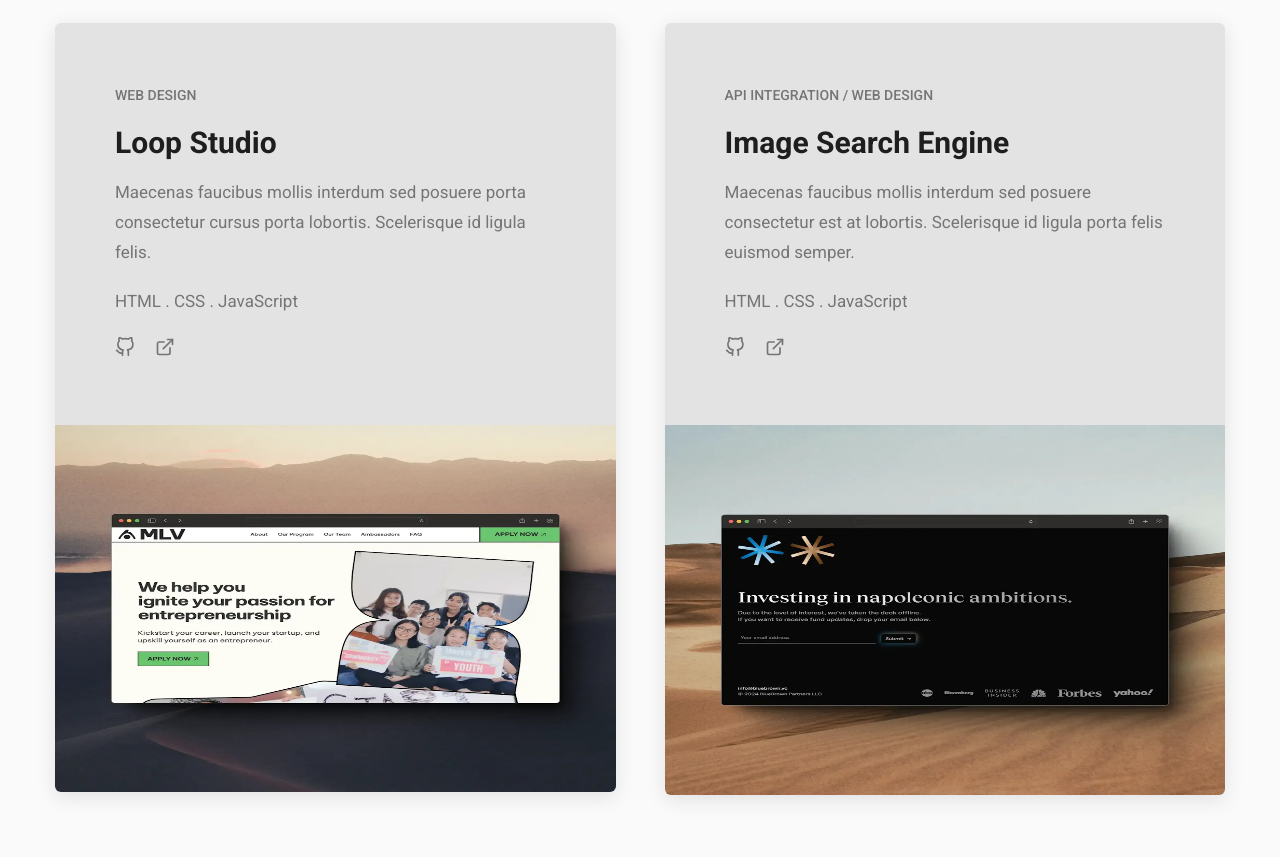
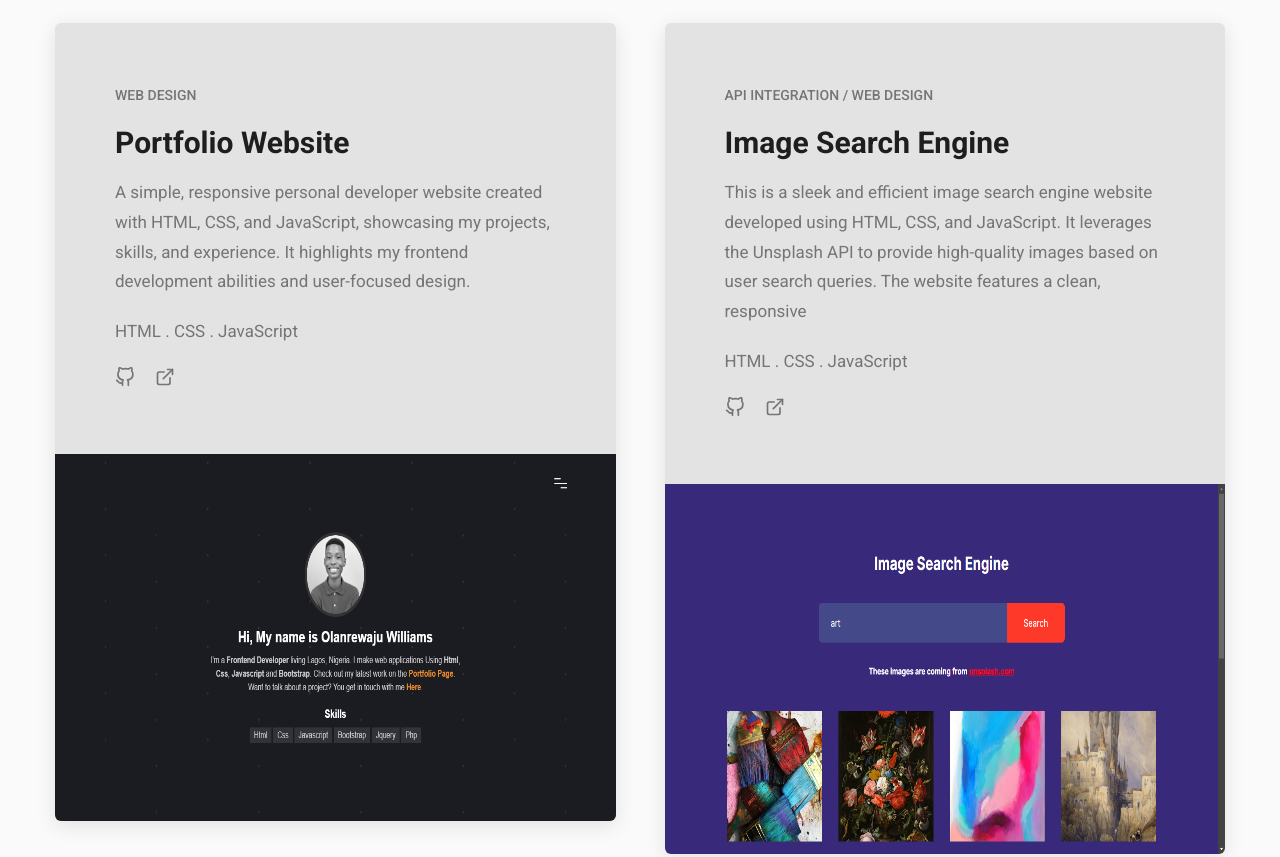
Before and after one commit to lanre647/Olanrewaju-Williams-, a plain HTML site: page index.html in a window 1280 px wide. Shown: the part 2880-3737 px from the top of the page. Drawn offline with nearby package versions, Linux system fonts and the light colour scheme.

Commit message:
updated projects

```diff
--- a/index.html
+++ b/index.html
@@ -422,19 +422,20 @@
               <div class="card-content" data-reveal="left">
                 <p class="card-tag">Web Design</p>
 
-                <h3 class="h3 card-title">Loop Studio</h3>
+                <h3 class="h3 card-title">Portfolio Website</h3>
 
                 <p class="card-text">
-                  Maecenas faucibus mollis interdum sed posuere porta
-                  consectetur cursus porta lobortis. Scelerisque id ligula
-                  felis.
+                  A simple, responsive personal developer website created with
+                  HTML, CSS, and JavaScript, showcasing my projects, skills, and
+                  experience. It highlights my frontend development abilities
+                  and user-focused design.
                 </p>
 
                 <div class="tech">HTML . CSS . JavaScript</div>
 
                 <div class="btn-link">
                   <a
-                    href="https://github.com/bchiang7/halcyon-site"
+                    href="https://github.com/lanre647/developer-portfolio"
                     aria-label="GitHub Link"
                     rel="noopener noreferrer"
                     target="_blank"
@@ -454,7 +455,7 @@
                         d="M9 19c-5 1.5-5-2.5-7-3m14 6v-3.87a3.37 3.37 0 0 0-.94-2.61c3.14-.35 6.44-1.54 6.44-7A5.44 5.44 0 0 0 20 4.77 5.07 5.07 0 0 0 19.91 1S18.73.65 16 2.48a13.38 13.38 0 0 0-7 0C6.27.65 5.09 1 5.09 1A5.07 5.07 0 0 0 5 4.77a5.44 5.44 0 0 0-1.5 3.78c0 5.42 3.3 6.61 6.44 7A3.37 3.37 0 0 0 9 18.13V22"
                       ></path></svg></a
                   ><a
-                    href="https://halcyon-theme.netlify.com/"
+                    href="https://lanre647.github.io/developer-portfolio/"
                     aria-label="External Link"
                     class="external"
                     rel="noopener noreferrer"
@@ -482,7 +483,7 @@
 
               <figure class="card-banner" data-reveal="right">
                 <img
-                  src="./assets/portfolio/item-3.webp"
+                  src="./assets/portfolio/Portfolio-Website.png"
                   width="600"
                   height="367"
                   loading="lazy"
@@ -501,15 +502,17 @@
                 <h3 class="h3 card-title">Image Search Engine</h3>
 
                 <p class="card-text">
-                  Maecenas faucibus mollis interdum sed posuere consectetur est
-                  at lobortis. Scelerisque id ligula porta felis euismod semper.
+                  This is a sleek and efficient image search engine website
+                  developed using HTML, CSS, and JavaScript. It leverages the
+                  Unsplash API to provide high-quality images based on user
+                  search queries. The website features a clean, responsive
                 </p>
 
                 <div class="tech">HTML . CSS . JavaScript</div>
 
                 <div class="btn-link">
                   <a
-                    href="https://github.com/bchiang7/halcyon-site"
+                    href="https://github.com/lanre647/Image-Search-Engine"
                     aria-label="GitHub Link"
                     rel="noopener noreferrer"
                     target="_blank"
@@ -529,7 +532,7 @@
                         d="M9 19c-5 1.5-5-2.5-7-3m14 6v-3.87a3.37 3.37 0 0 0-.94-2.61c3.14-.35 6.44-1.54 6.44-7A5.44 5.44 0 0 0 20 4.77 5.07 5.07 0 0 0 19.91 1S18.73.65 16 2.48a13.38 13.38 0 0 0-7 0C6.27.65 5.09 1 5.09 1A5.07 5.07 0 0 0 5 4.77a5.44 5.44 0 0 0-1.5 3.78c0 5.42 3.3 6.61 6.44 7A3.37 3.37 0 0 0 9 18.13V22"
                       ></path></svg></a
                   ><a
-                    href="https://halcyon-theme.netlify.com/"
+                    href="https://lanre647.github.io/Image-Search-Engine/"
                     aria-label="External Link"
                     class="external"
                     rel="noopener noreferrer"
@@ -557,7 +560,7 @@
 
               <figure class="card-banner" data-reveal="right">
                 <img
-                  src="./assets/portfolio/item-4.webp"
+                  src="./assets/portfolio/Image-Search-Engine.png"
                   width="620"
                   height="370"
                   loading="lazy"
```
Also changed, not shown: assets/portfolio/Image-Search-Engine.png (added), assets/portfolio/Portfolio-Website.png (added).
